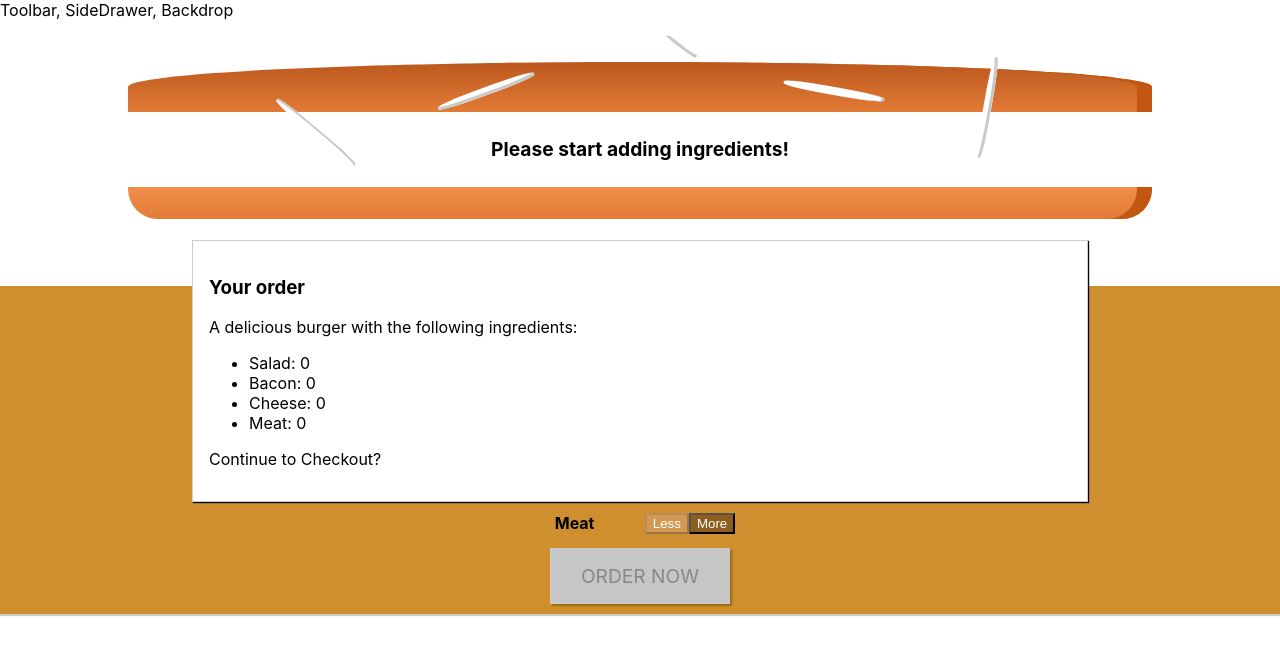
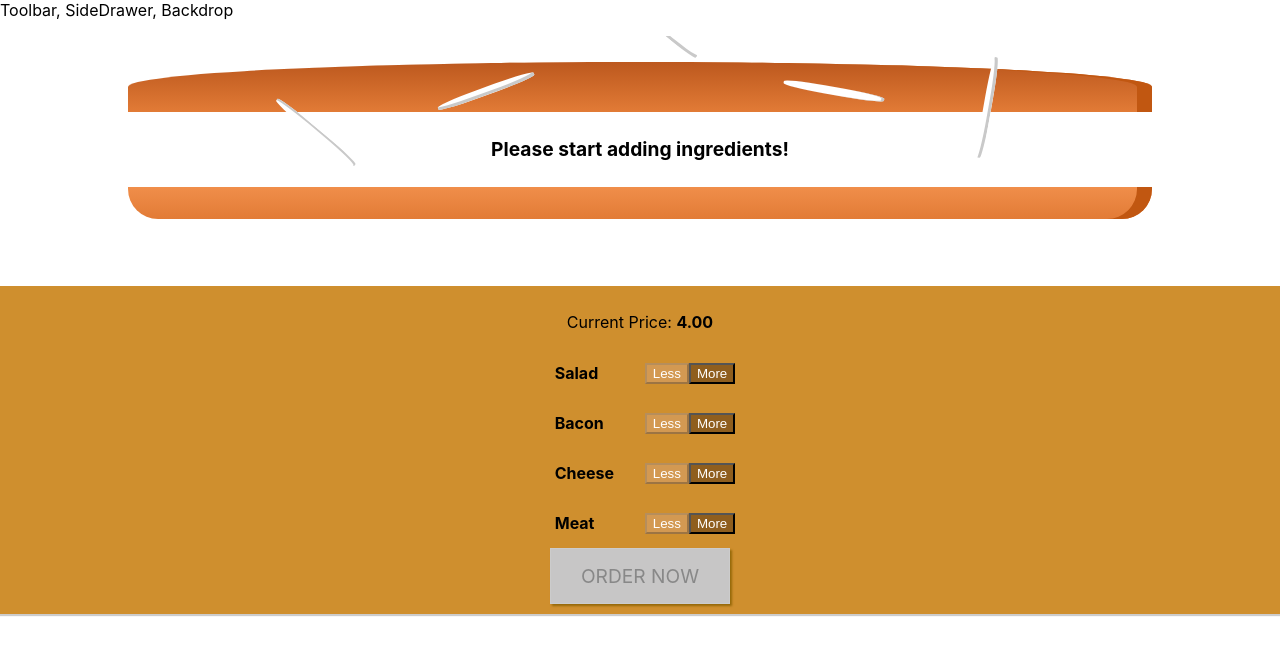
Before and after one commit to noel88/study_react, a React app in the folder burger-builder/: page / in a window 1280 px wide. Shown: the top 654 px of the page. Built offline with nearby package versions, Linux system fonts and the light colour scheme.

Commit message:
udemy (react) - 138. Showing & Hiding the Modal (with Animation!)

```diff
--- a/burger-builder/src/components/Burger/BuildControls/BuildControls.js
+++ b/burger-builder/src/components/Burger/BuildControls/BuildControls.js
@@ -75,7 +75,10 @@ const buildControls = (props) => {
                     disabled={props.disabled[ctrl.type]}
                 />
             ))}
-            <OrderButton disabled={!props.purchasable}>ORDER NOW</OrderButton>
+            <OrderButton
+                disabled={!props.purchasable}
+                onClick={props.ordered}
+            >ORDER NOW</OrderButton>
         </BuildControls>
     )
 };
--- a/burger-builder/src/components/UI/Modal/Modal.js
+++ b/burger-builder/src/components/UI/Modal/Modal.js
@@ -26,7 +26,9 @@ const Model = styled.div`
 
 const modal = props => {
     return (
-        <Model>
+        <Model style={{transform: props.show ? 'translateY(0)' : "translateY(-100vh)",
+        opacity: props.show ? '1' : '0'
+        }}>
             {props.children}
         </Model>
     )
--- a/burger-builder/src/containers/BurgerBuilder/BurgerBuilder.js
+++ b/burger-builder/src/containers/BurgerBuilder/BurgerBuilder.js
@@ -21,7 +21,8 @@ class BurgerBuilder extends Component {
             meat: 0
         },
         totalPrice: 4,
-        purchasable: false
+        purchasable: false,
+        purchasing: false
     };
 
     updatePurchaseState(ingredients) {
@@ -67,6 +68,10 @@ class BurgerBuilder extends Component {
         this.updatePurchaseState(updateIngredients);
     };
 
+    purchaseHandler = () => {
+        this.setState({purchasing: true})
+    };
+
     render() {
         const disabledInfo = {
             ...this.state.ingredients
@@ -76,7 +81,7 @@ class BurgerBuilder extends Component {
         }
         return (
             <Aux>
-                <Modal>
+                <Modal show={this.state.purchasing}>
                     <OrderSummary ingredients={this.state.ingredients}/>
                 </Modal>
                 <Burger
@@ -88,6 +93,7 @@ class BurgerBuilder extends Component {
                     disabled={disabledInfo}
                     purchasable={this.state.purchasable}
                     price={this.state.totalPrice}
+                    ordered={this.purchaseHandler}
                 />
             </Aux>
         );
```
